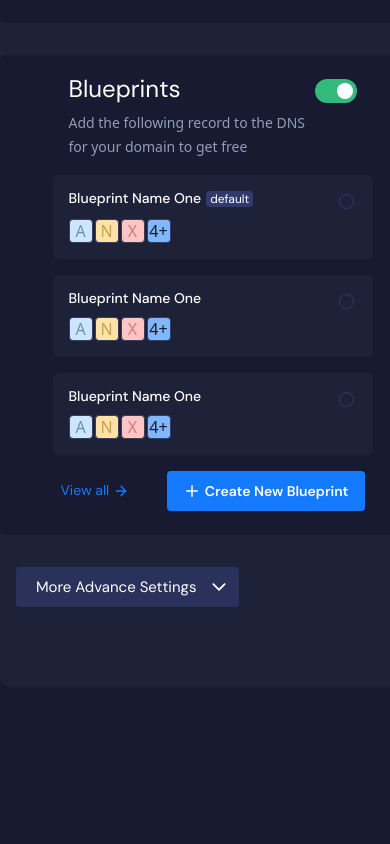
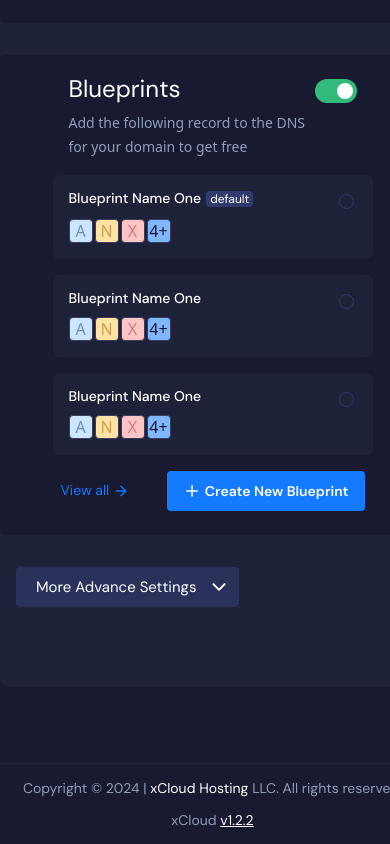
Before and after one commit to raiyan1999j/server-provider, a React (Vite) app: page / in a window 390 px wide. Shown: the part 1036-1880 px from the top of the page. Before the commit the page ends 1723 px from the top, so only its background shows below. Built offline with nearby package versions, Linux system fonts and the light colour scheme.

Commit message:
responsive footer ui

```diff
--- a/src/Components/Footer/Footer.jsx
+++ b/src/Components/Footer/Footer.jsx
@@ -2,9 +2,9 @@
 export default function Footer(){
     return(
         <>
-            <section className="w-[1050px] mx-auto mt-[76px] py-4 border border-[#1D2239] border-r-0 border-b-0 border-l-0 hidden">
-                <div className="w-full mx-auto flex flex-row justify-between">
-                    <div>
+            <section className="w-[1050px] mx-auto mt-[76px] py-4 border border-[#1D2239] border-r-0 border-b-0 border-l-0 mobileS:w-[320px] mobileS:px-4 mobileM:w-[375px] mobileM:px-4 mobileL:w-[425px] mobileL:px-4 tablet:w-[768px] tablet:px-4">
+                <div className="w-full mx-auto flex flex-row justify-between mobileS:flex-col mobileS:items-center mobileS:gap-y-4 mobileM:flex-col mobileM:items-center mobileM:gap-y-4 mobileL:flex-col mobileL:items-center mobileL:gap-y-4">
+                    <div className="mobileS:text-center mobile:text-center mobileL:text-center">
                         <h5 className="font-normal font-dmSans text-sm leading-4 text-[#919DB9]">
                         Copyright © 2024 | <span className="text-[#FFFF]">xCloud Hosting</span> LLC. All rights reserved.
                         </h5>
```
